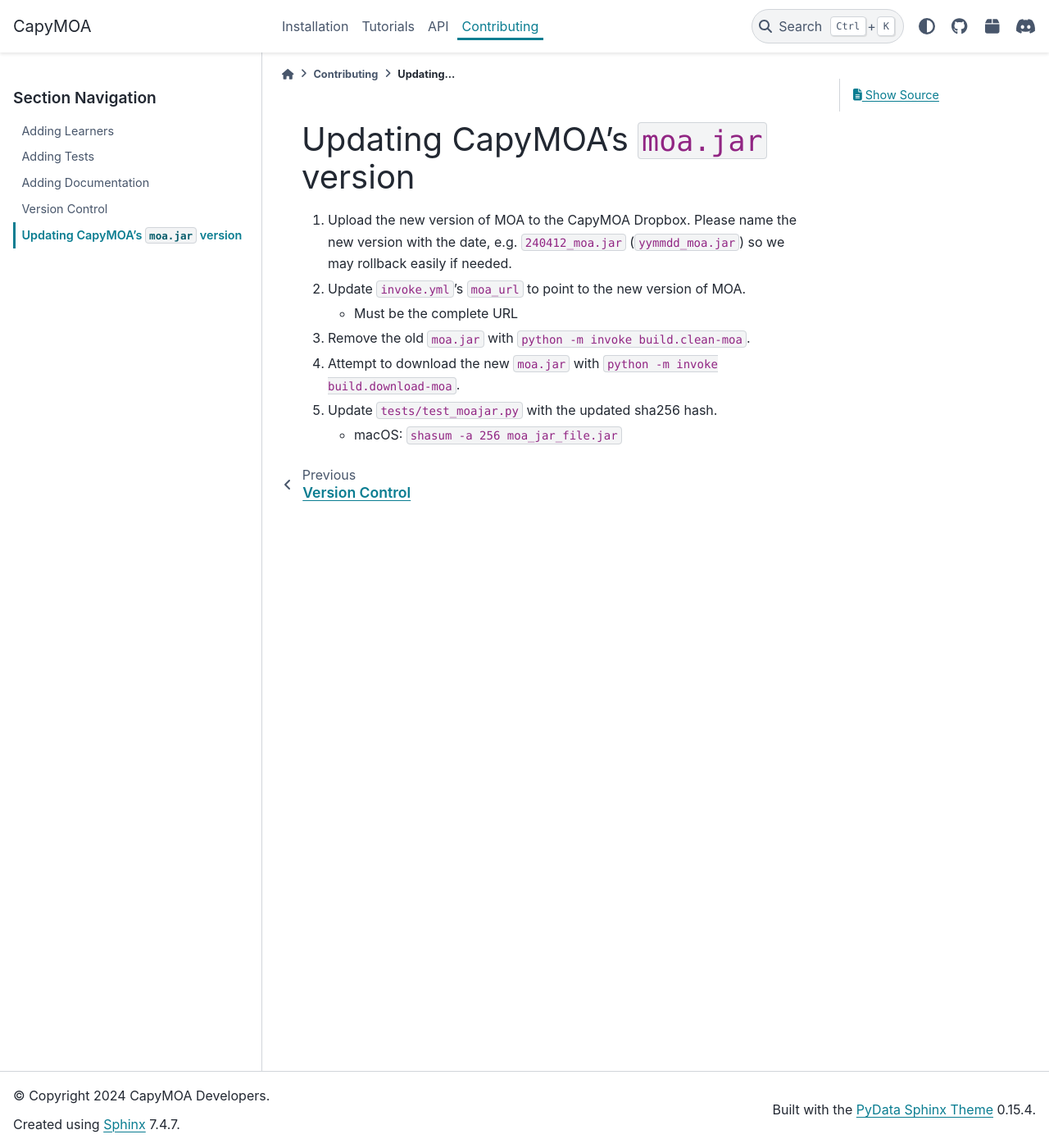
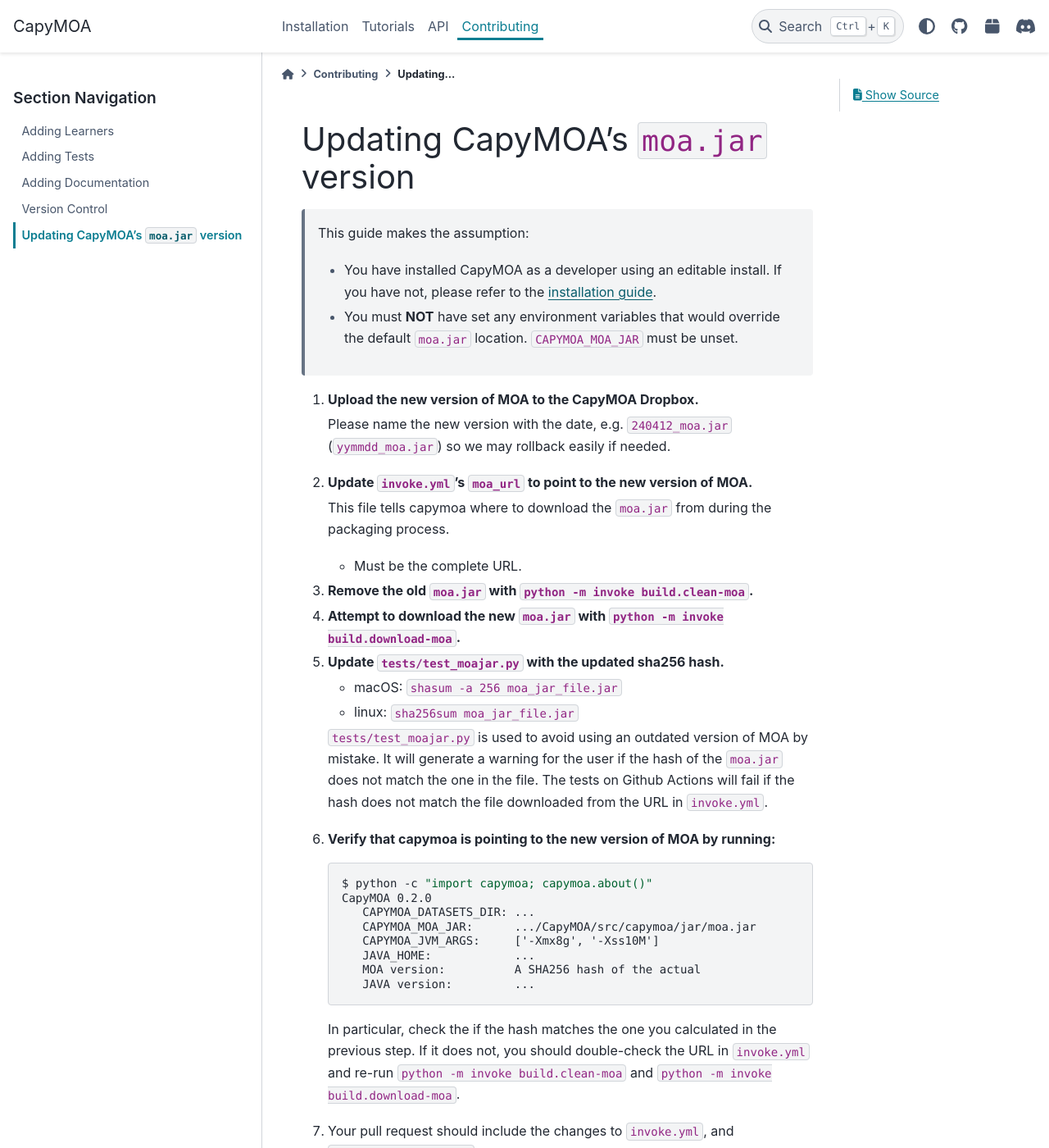
Before and after one commit to adaptive-machine-learning/CapyMOA, a Sphinx documentation site: the page built from docs/contributing/updating_moajar.md, in a window 1280 px wide and 1400 px high. Shown: the whole window at 82% size. Built offline with Sphinx 7.4.7 and the PyData theme 0.15.4, drawn with Linux system fonts in a browser that asks for light colours; pages that are not in the unit, such as notebooks, are missing from menus.

Commit message:
docs: add blurb to plot and improve moajar update steps

````diff
--- a/docs/contributing/updating_moajar.md
+++ b/docs/contributing/updating_moajar.md
@@ -1,10 +1,50 @@
 # Updating CapyMOA's `moa.jar` version
-1. Upload the new version of MOA to the CapyMOA Dropbox. Please name the new
-   version with the date, e.g. `240412_moa.jar` (`yymmdd_moa.jar`) so we may
-   rollback easily if needed.
-2. Update `invoke.yml`'s `moa_url` to point to the new version of MOA.
-   * Must be the complete URL
-3. Remove the old `moa.jar` with `python -m invoke build.clean-moa`.
-4. Attempt to download the new `moa.jar` with `python -m invoke build.download-moa`.
-5. Update `tests/test_moajar.py` with the updated sha256 hash.
+
+> This guide makes the assumption:
+>
+> * You have installed CapyMOA as a developer using an editable install. If you
+> have not, please refer to the [installation guide](../installation.md).
+>
+> * You must **NOT** have set any environment variables that would
+> override the default `moa.jar` location. `CAPYMOA_MOA_JAR` must be unset.
+
+1. **Upload the new version of MOA to the CapyMOA Dropbox.**
+
+   Please name the new version with the date, e.g. `240412_moa.jar`
+   (`yymmdd_moa.jar`) so we may rollback easily if needed.
+2. **Update `invoke.yml`'s `moa_url` to point to the new version of MOA.**
+
+   This file tells capymoa where to download the `moa.jar` from during the
+   packaging process.
+   * Must be the complete URL.
+3. **Remove the old `moa.jar` with `python -m invoke build.clean-moa`.**
+4. **Attempt to download the new `moa.jar` with `python -m invoke build.download-moa`.**
+5. **Update `tests/test_moajar.py` with the updated sha256 hash.**
    * macOS: ```shasum -a 256 moa_jar_file.jar```
+   * linux: ```sha256sum moa_jar_file.jar```
+
+   `tests/test_moajar.py` is used to avoid using an outdated version of MOA by
+   mistake. It will generate a warning for the user if the hash of the `moa.jar`
+   does not match the one in the file. The tests on Github Actions will fail
+   if the hash does not match the file downloaded from the URL in `invoke.yml`.
+
+6. **Verify that capymoa is pointing to the new version of MOA by running:**
+
+   ```console
+   $ python -c "import capymoa; capymoa.about()"
+   CapyMOA 0.2.0
+      CAPYMOA_DATASETS_DIR: ...
+      CAPYMOA_MOA_JAR:      .../CapyMOA/src/capymoa/jar/moa.jar
+      CAPYMOA_JVM_ARGS:     ['-Xmx8g', '-Xss10M']
+      JAVA_HOME:            ...
+      MOA version:          A SHA256 hash of the actual
+      JAVA version:         ...
+   ```
+
+   In particular, check the if the hash matches the one you calculated in the
+   previous step. If it does not, you should double-check the URL in
+   `invoke.yml` and re-run `python -m invoke build.clean-moa` and `python -m
+   invoke build.download-moa`.
+
+7. Your pull request should include the changes to `invoke.yml`, and
+   `tests/test_moajar.py`.
````
Also changed, not shown: README.md (+9 -0 lines), docs/index.rst (+13 -4 lines).
